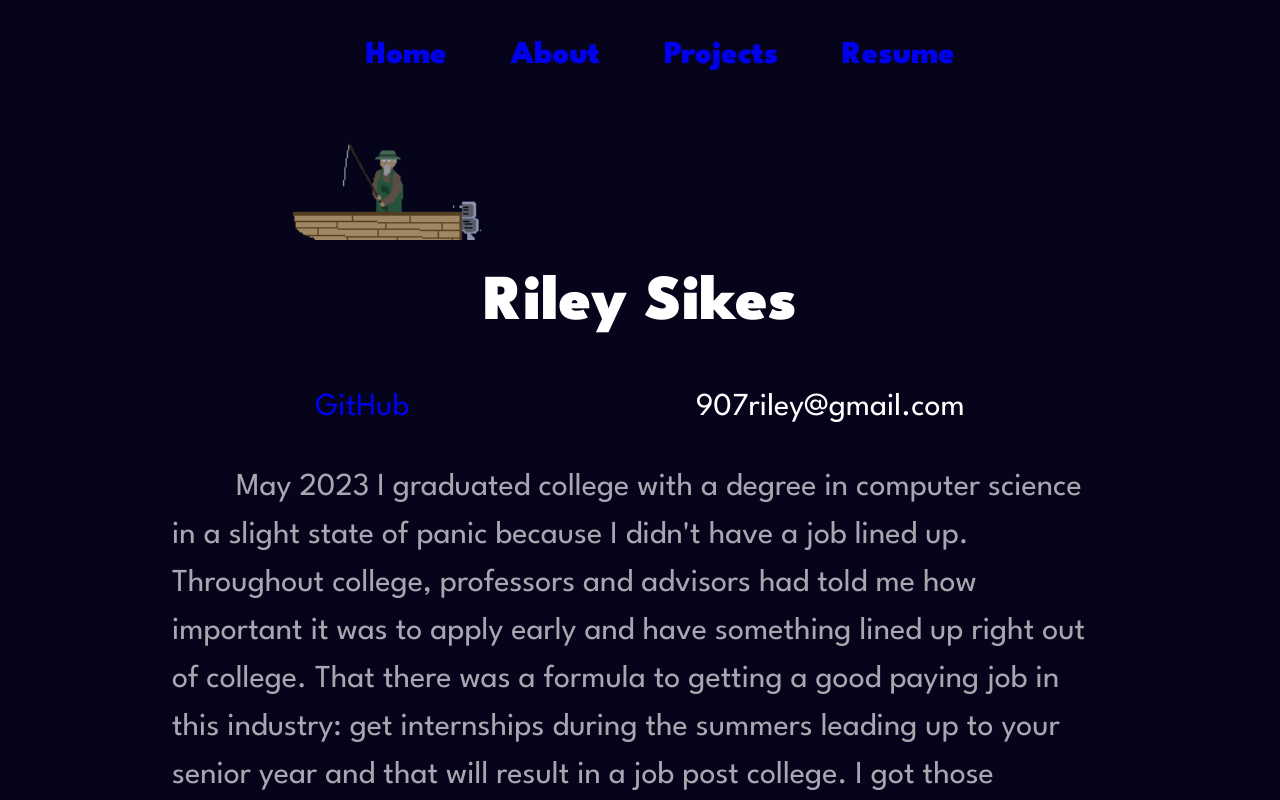
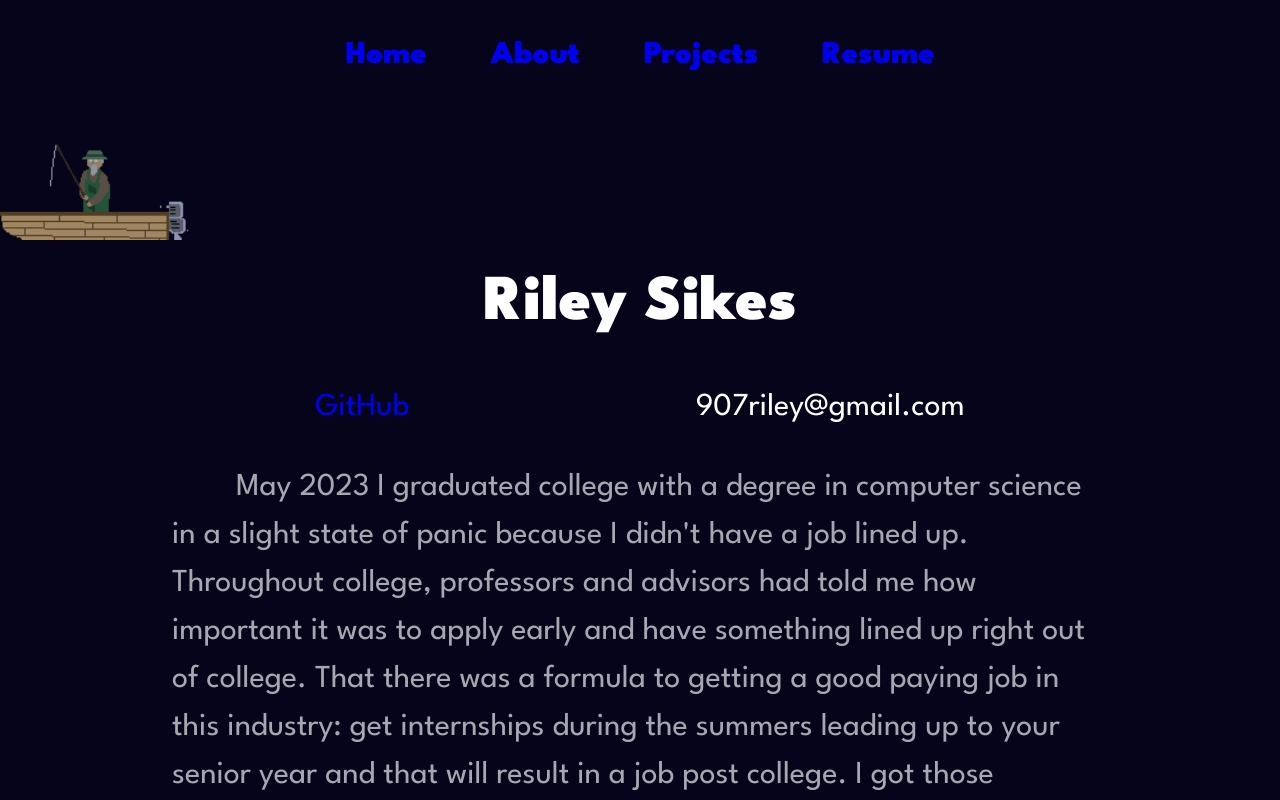
Before and after one commit to 907riley/svelte-portfolio, a Svelte app in the folder portfolio/: page / in a window 1280 px wide. Shown: the top 800 px of the page. Built offline with nearby package versions, Linux system fonts and the light colour scheme; a web font is replaced by a local one.

Commit message:
ul have default padding/margin that make it very annoying to debug hahaha

```diff
--- a/portfolio/src/NavBar.svelte
+++ b/portfolio/src/NavBar.svelte
@@ -30,22 +30,27 @@
 </nav>
 
 <style lang="scss">
+
+    .nav-container {
+        display: flex;
+        width: 100%;
+        flex-direction: column;
         .button-wrapper {
+            margin: 0;
+            padding: 0;
             list-style: none;
             display: flex;
             flex-direction: row;
             justify-content: center;
-        justify-content: space-evenly;
 
             .nav-button-wrapper {
                 margin: 1rem;
                 z-index: 10;
-            flex: none;
                 font-weight: bold;
-
                 .nav-button {
                     text-decoration: none;
                 }
             }
         }
+    }
 </style>
```
Lines whose indentation alone changed are shown as unchanged.
